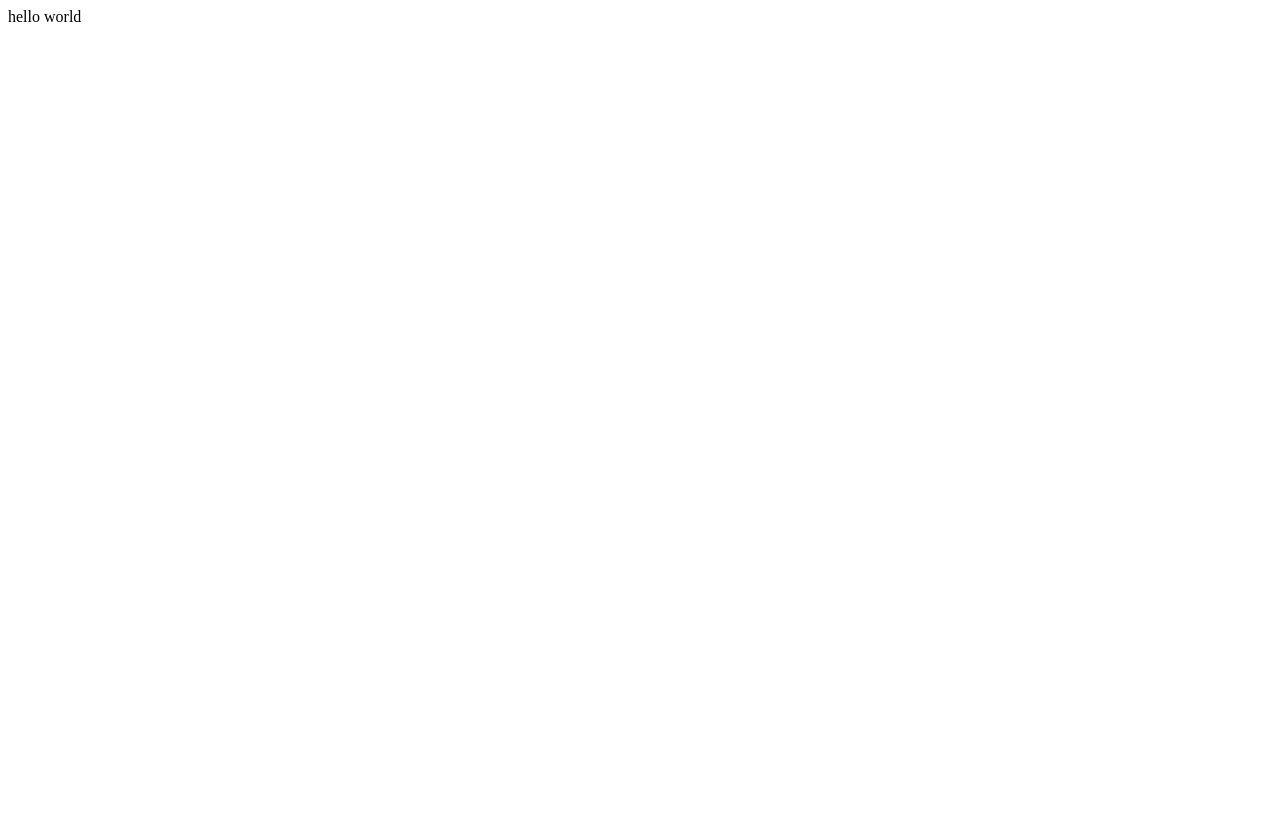
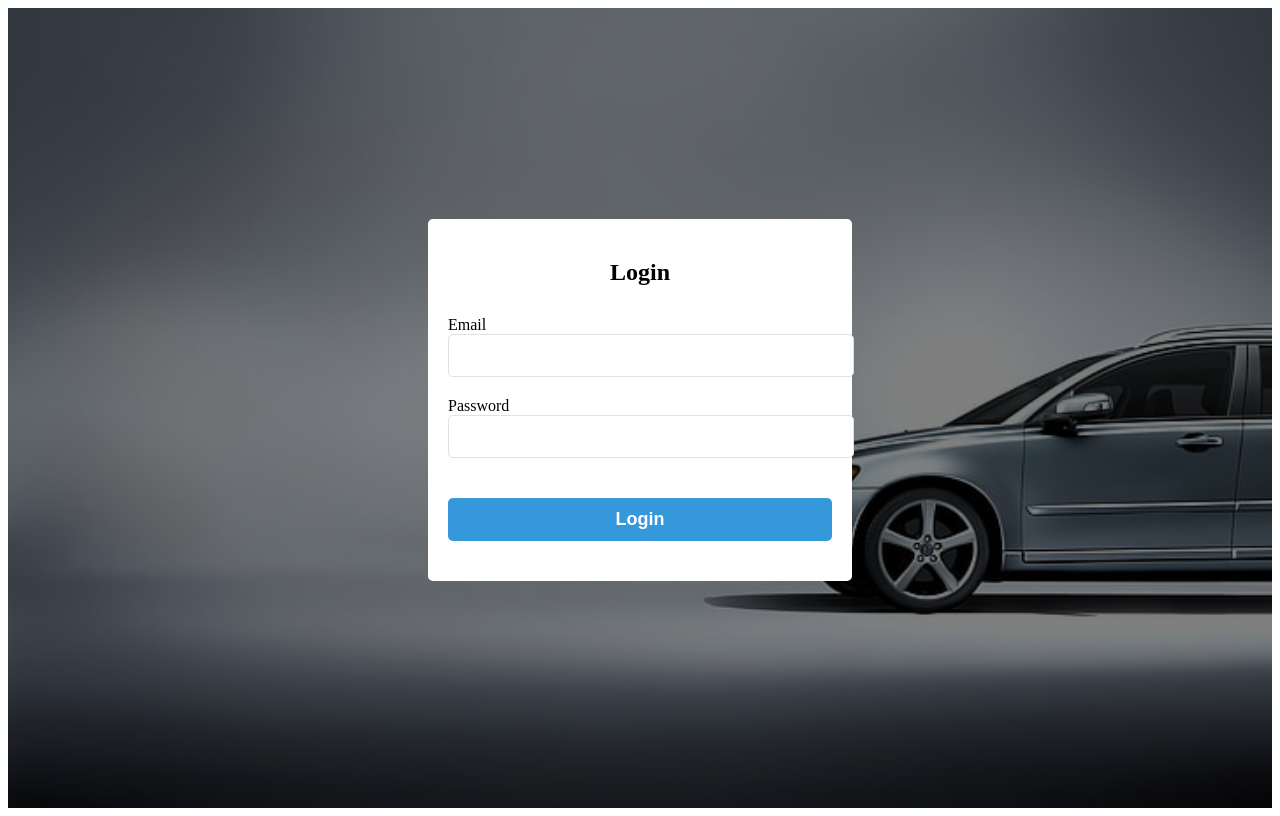
Before and after one commit to YoussefLMT/Car-Rental-Frontend-React, a React (Create React App) app: page / in a window 1280 px wide. Built offline with nearby package versions, Linux system fonts and the light colour scheme.

Commit message:
add routes

```diff
--- a/package.json
+++ b/package.json
@@ -8,6 +8,7 @@
     "@testing-library/user-event": "^13.5.0",
     "react": "^18.2.0",
     "react-dom": "^18.2.0",
+    "react-router-dom": "^6.4.2",
     "react-scripts": "5.0.1",
     "web-vitals": "^2.1.4"
   },
--- a/src/App.js
+++ b/src/App.js
@@ -1,9 +1,13 @@
+import { BrowserRouter, Routes, Route, Navigate } from 'react-router-dom';
+import Login from './pages/Login';
 
 function App() {
   return (
-    <div className="App">
-      hello world
-    </div>
+    <BrowserRouter>
+      <Routes>
+        <Route path='/' element={<Login />} />
+      </Routes>
+    </BrowserRouter>
   );
 }
 
```
Also changed, not shown: 1 other file (tests, documents, lock files or other folders).
